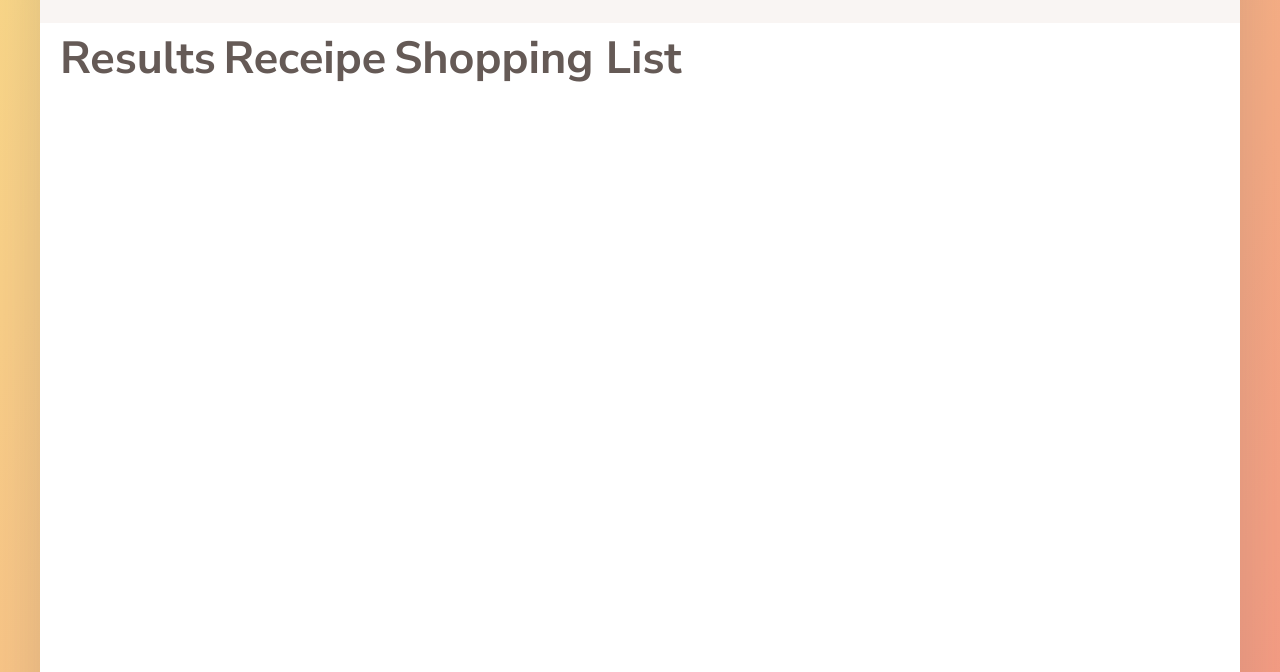
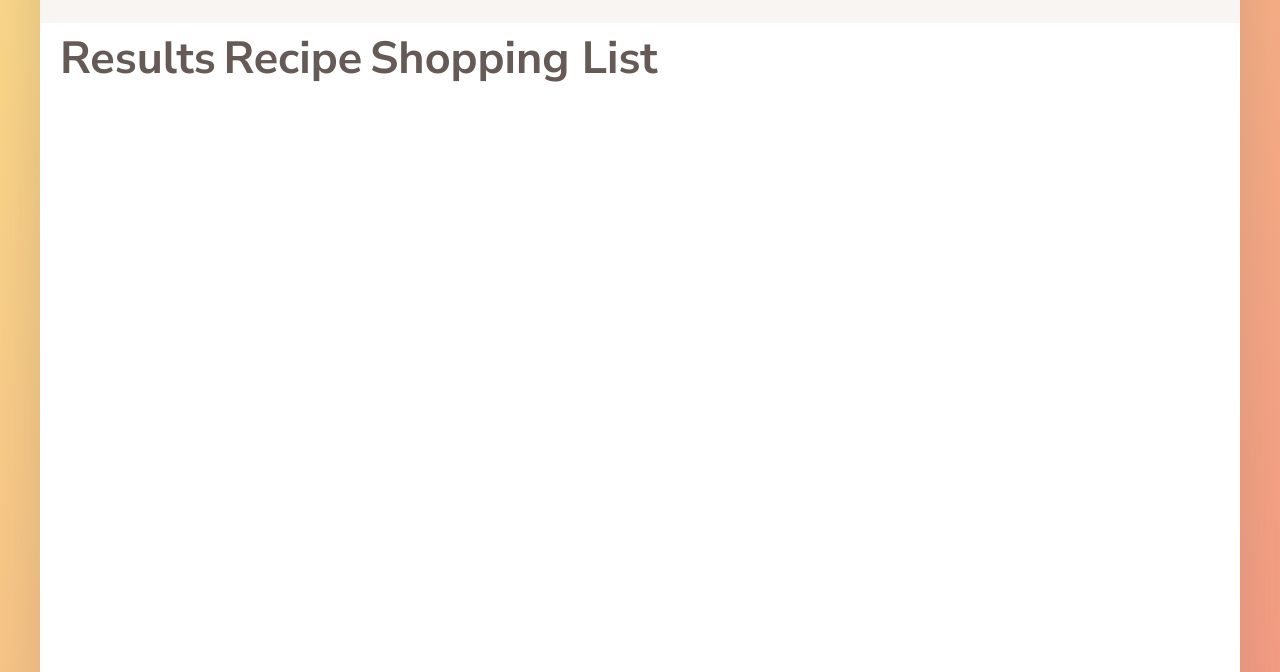
Before and after one commit to randomlysa/Forkify---recipe-search, a website built with webpack: page src/index.html in a window 1280 px wide. Shown: the part 128-800 px from the top of the page. Built offline with nearby package versions, Linux system fonts and the light colour scheme.

Commit message:
typo - recipe

```diff
--- a/src/index.html
+++ b/src/index.html
@@ -61,7 +61,7 @@
 
         <div class="menu">
             <h2 class="menu__results">Results</h2>&nbsp;
-            <h2 class="menu__recipe">Receipe</h2>&nbsp;
+            <h2 class="menu__recipe">Recipe</h2>&nbsp;
             <h2 class="menu__shopping-list">Shopping List</h2>
         </div>
 
```
